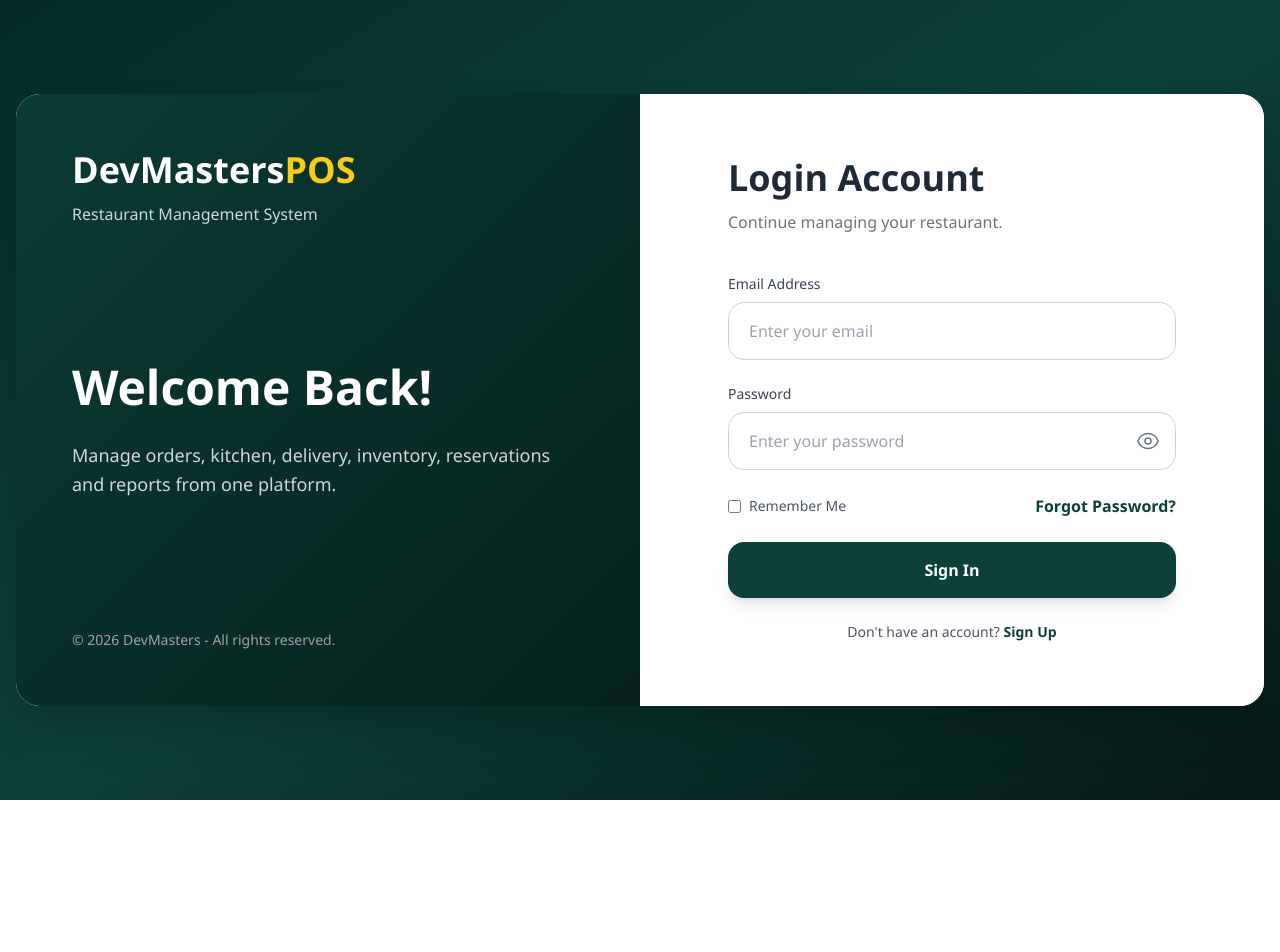
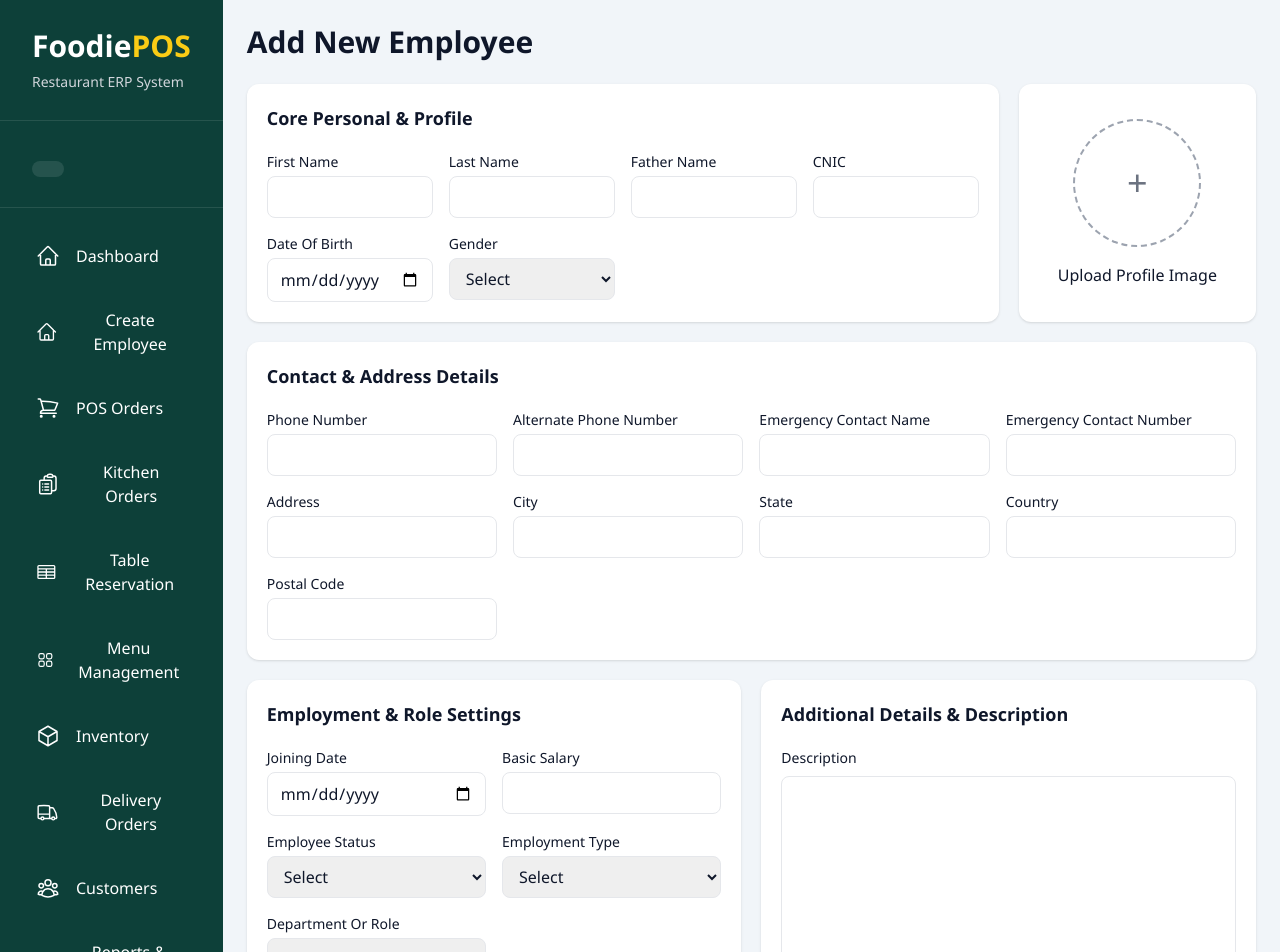
Before and after one commit to Danishhafeez786/restaurant-erp, a React (Vite) app in the folder restaurant-erp-frontend/: page /create-employee in a window 1280 px wide. Before the commit this address led to /login. Shown: the top 952 px of the page. Before the commit the page ends 800 px from the top, so only its background shows below. Built offline with nearby package versions, Linux system fonts and the light colour scheme.

Commit message:
create employee

```diff
--- a/restaurant-erp-frontend/src/App.jsx
+++ b/restaurant-erp-frontend/src/App.jsx
@@ -4,6 +4,7 @@ import ProtectedRoute from './components/ProtectedRoute';
 import Login from './pages/Login';
 import Signup from './pages/Signup';
 import Dashboard from './pages/Dashboard';
+import CreateEmployee from './pages/employees/CreateEmployee';
 import './App.css';
 
 function App() {
@@ -23,6 +24,7 @@ function App() {
           />
           <Route path="/" element={<Navigate to="/dashboard" />} />
           <Route path="*" element={<Navigate to="/dashboard" />} />
+          <Route path="/create-employee" element={<CreateEmployee />} />
         </Routes>
       </AuthProvider>
     </Router>
--- a/restaurant-erp-frontend/src/components/Sidebar.jsx
+++ b/restaurant-erp-frontend/src/components/Sidebar.jsx
@@ -1,5 +1,6 @@
 import { useState } from "react";
 import { useNavigate } from "react-router-dom";
+
 
 import {
   HomeIcon,
@@ -35,6 +36,11 @@ const Sidebar = () => {
       title: "Dashboard",
       icon: <HomeIcon className="w-6 h-6" />,
       path: "/dashboard",
+    },
+    {
+      title: "Create Employee",
+      icon: <HomeIcon className="w-6 h-6" />,
+      path: "/create-employee",
     },
     {
       title: "POS Orders",
@@ -80,6 +86,7 @@ const Sidebar = () => {
 
 return (
   <>
+
     {/* MOBILE HEADER */}
     <div className="lg:hidden bg-[#0d4039] text-white px-4 py-4 flex justify-between items-center">
       <h1 className="text-xl font-bold">
@@ -103,16 +110,18 @@ const Sidebar = () => {
     {/* MOBILE MENU */}
     <div
       className={`
-        fixed top-0 left-0 h-screen w-full
+        fixed top-0 left-0 h-full w-full
         bg-[#0d4039]
         z-50
         transform transition-transform duration-300
         lg:hidden
+        flex flex-col
         ${isOpen ? "translate-x-0" : "-translate-x-full"}
       `}
     >
-      {/* CLOSE BUTTON */}
-      <div className="flex justify-between items-center p-5">
+
+      {/* CLOSE BUTTON / HEADER */}
+      <div className="flex justify-between items-center p-5 border-b border-white/10">
         <h1 className="text-2xl font-bold text-white">
           Foodie
           <span className="text-yellow-400">POS</span>
@@ -123,7 +132,9 @@ const Sidebar = () => {
         </button>
       </div>
 
-      <nav className="flex flex-col items-center justify-center h-[80%] gap-8 text-white">
+      {/* SCROLLABLE MENU AREA */}
+      <div className="flex-1 overflow-y-auto">
+        <nav className="flex flex-col items-center gap-8 text-white py-10">
           {menuItems.map((item) => (
             <button
               key={item.title}
@@ -138,9 +149,11 @@ const Sidebar = () => {
           ))}
         </nav>
       </div>
+    </div>
 
     {/* DESKTOP SIDEBAR */}
     <div className="hidden lg:flex w-[280px] bg-[#0d4039] text-white flex-col shadow-2xl">
+
       {/* LOGO */}
       <div className="px-8 py-7 border-b border-white/10">
         <h1 className="text-3xl font-extrabold">
@@ -192,7 +205,9 @@ const Sidebar = () => {
           Logout
         </button>
       </div>
+
     </div>
+
   </>
 );
 };
--- /dev/null
+++ b/restaurant-erp-frontend/src/pages/employees/CreateEmployee.jsx
@@ -0,0 +1,249 @@
+import { useState } from "react";
+import Sidebar from "../../components/Sidebar";
+
+export default function CreateEmployee() {
+  const [image, setImage] = useState(null);
+
+  return (
+    <div className="min-h-screen bg-gray-100 lg:flex">
+        <Sidebar />
+    <div className="p-4 md:p-6 bg-slate-100 min-h-screen">
+      <h1 className="text-3xl font-bold mb-6">
+        Add New Employee
+      </h1>
+
+      <form className="space-y-5">
+
+        {/* Personal Section */}
+        <div className="grid lg:grid-cols-4 gap-5">
+
+          <div className="lg:col-span-3 bg-white rounded-xl shadow p-5">
+            <h2 className="font-semibold text-lg mb-5">
+              Core Personal & Profile
+            </h2>
+
+            <div className="grid md:grid-cols-2 xl:grid-cols-4 gap-4">
+
+              <Input label="First Name" />
+              <Input label="Last Name" />
+
+              <Input label="Father Name" />
+              <Input label="CNIC" />
+
+              <Input
+                label="Date Of Birth"
+                type="date"
+              />
+
+              <Select
+                label="Gender"
+                options={[
+                  "MALE",
+                  "FEMALE",
+                  "OTHER",
+                ]}
+              />
+            </div>
+          </div>
+
+          {/* Image Upload */}
+          <div className="bg-white rounded-xl shadow p-5">
+            <div className="flex flex-col items-center justify-center h-full">
+
+              <label className="cursor-pointer">
+
+                <div className="w-32 h-32 rounded-full border-2 border-dashed border-gray-400 flex items-center justify-center text-4xl text-gray-500">
+                  +
+                </div>
+
+                <input
+                  type="file"
+                  hidden
+                  onChange={(e) =>
+                    setImage(
+                      URL.createObjectURL(
+                        e.target.files[0]
+                      )
+                    )
+                  }
+                />
+              </label>
+
+              <p className="text-center mt-4 font-medium">
+                Upload Profile Image
+              </p>
+
+              {image && (
+                <img
+                  src={image}
+                  alt=""
+                  className="w-24 h-24 rounded-full mt-4 object-cover"
+                />
+              )}
+            </div>
+          </div>
+        </div>
+
+        {/* Contact Section */}
+        <div className="bg-white rounded-xl shadow p-5">
+          <h2 className="font-semibold text-lg mb-5">
+            Contact & Address Details
+          </h2>
+
+          <div className="grid md:grid-cols-2 xl:grid-cols-4 gap-4">
+
+            <Input label="Phone Number" />
+            <Input label="Alternate Phone Number" />
+
+            <Input label="Emergency Contact Name" />
+            <Input label="Emergency Contact Number" />
+
+            <Input
+              label="Address"
+              className="xl:col-span-2"
+            />
+
+            <Input label="City" />
+            <Input label="State" />
+
+            <Input label="Country" />
+            <Input label="Postal Code" />
+          </div>
+        </div>
+
+        {/* Employment */}
+        <div className="grid lg:grid-cols-2 gap-5">
+
+          <div className="bg-white rounded-xl shadow p-5">
+            <h2 className="font-semibold text-lg mb-5">
+              Employment & Role Settings
+            </h2>
+
+            <div className="grid md:grid-cols-2 gap-4">
+
+              <Input
+                label="Joining Date"
+                type="date"
+              />
+
+              <Input label="Basic Salary" />
+
+              <Select
+                label="Employee Status"
+                options={[
+                  "ACTIVE",
+                  "INACTIVE",
+                  "PROBATION",
+                  "SUSPENDED",
+                  "RESIGNED",
+                  "TERMINATED",
+                ]}
+              />
+
+              <Select
+                label="Employment Type"
+                options={[
+                  "FULL_TIME",
+                  "PART_TIME",
+                  "CONTRACT",
+                  "TEMPORARY",
+                  "INTERN",
+                ]}
+              />
+
+              <Select
+                label="Department Or Role"
+                options={[
+                  "CASHIER",
+                  "WAITER",
+                  "HOST",
+                  "CHEF",
+                  "ACCOUNTANT",
+                  "DELIVERY_RIDER",
+                ]}
+              />
+            </div>
+          </div>
+
+          {/* Description */}
+          <div className="bg-white rounded-xl shadow p-5">
+            <h2 className="font-semibold text-lg mb-5">
+              Additional Details & Description
+            </h2>
+
+            <label className="block mb-2 text-sm font-medium">
+              Description
+            </label>
+
+            <textarea
+              rows={8}
+              className="w-full border rounded-lg p-3 focus:ring-2 focus:ring-blue-500 outline-none"
+            />
+          </div>
+        </div>
+
+        {/* Buttons */}
+        <div className="flex justify-end gap-3">
+
+          <button
+            type="button"
+            className="px-6 py-2 border rounded-lg"
+          >
+            Cancel
+          </button>
+
+          <button
+            type="submit"
+            className="px-6 py-2 bg-green-600 text-white rounded-lg hover:bg-green-700"
+          >
+            Save Employee
+          </button>
+
+        </div>
+
+      </form>
+    </div>
+    </div>
+  );
+}
+
+function Input({
+  label,
+  type = "text",
+}) {
+  return (
+    <div>
+      <label className="block text-sm font-medium mb-1">
+        {label}
+      </label>
+
+      <input
+        type={type}
+        className="w-full border rounded-lg px-3 py-2 focus:ring-2 focus:ring-blue-500 outline-none"
+      />
+    </div>
+  );
+}
+
+function Select({
+  label,
+  options,
+}) {
+  return (
+    <div>
+      <label className="block text-sm font-medium mb-1">
+        {label}
+      </label>
+
+      <select className="w-full border rounded-lg px-3 py-2 focus:ring-2 focus:ring-blue-500 outline-none">
+        <option>Select</option>
+
+        {options.map((item) => (
+          <option key={item}>
+            {item}
+          </option>
+        ))}
+      </select>
+    </div>
+  );
+}
```
Lines whose indentation alone changed are shown as unchanged.
